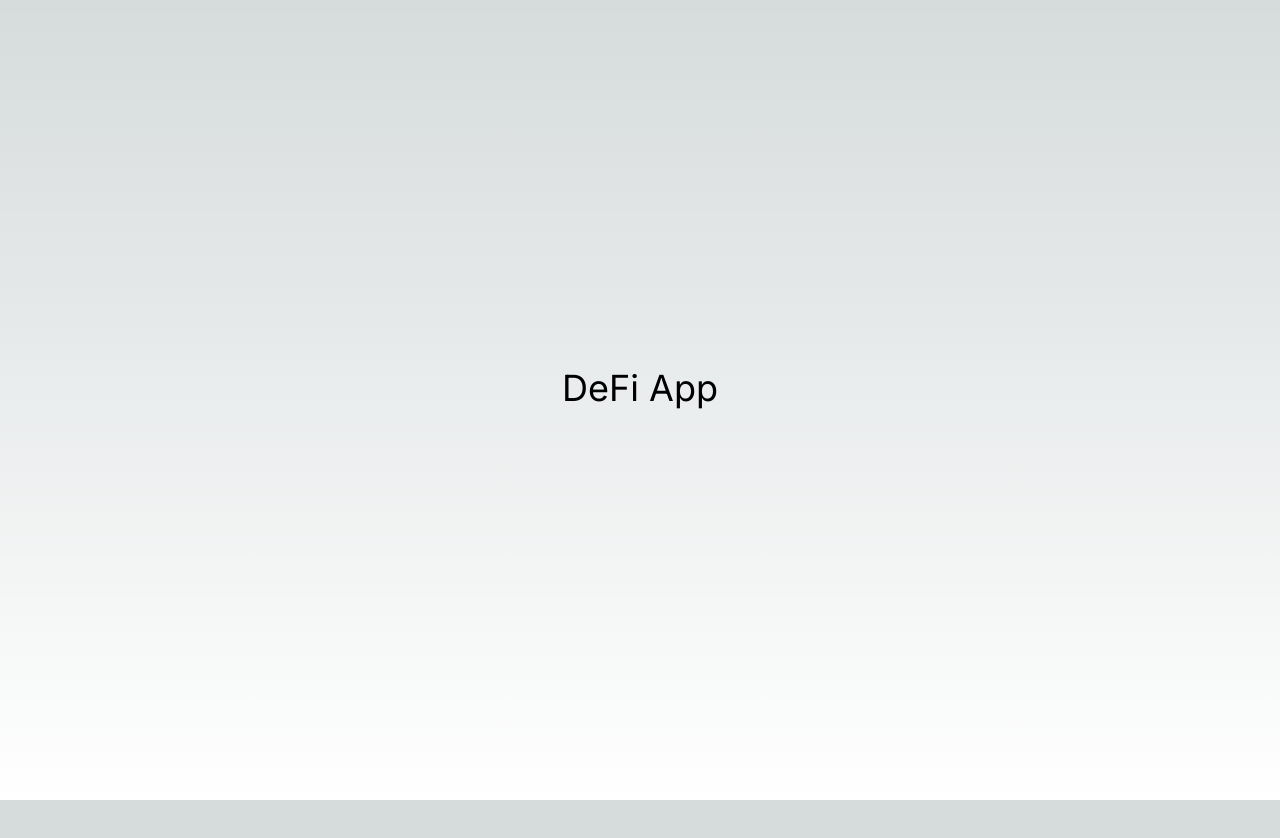
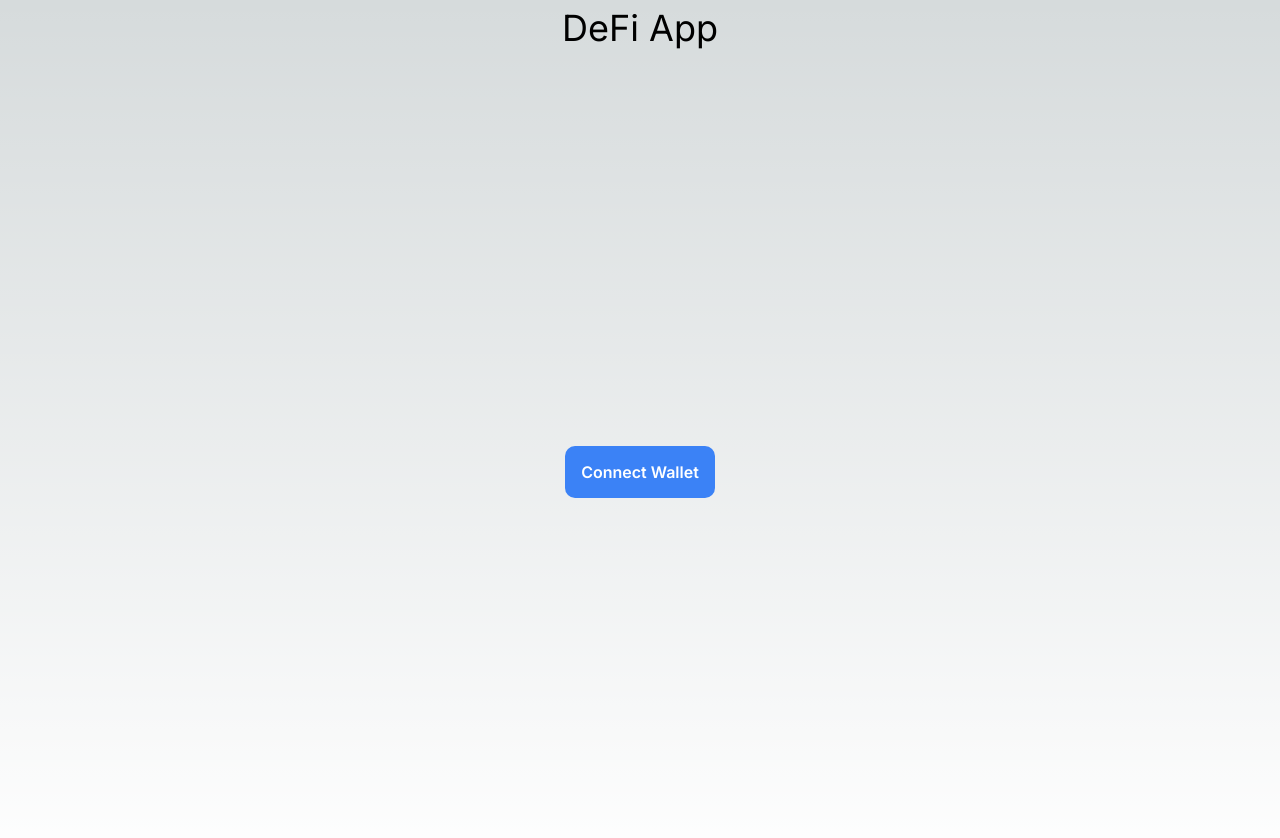
Before and after one commit to priyans619/DeFi--App, a Next.js app: page / in a window 1280 px wide. Shown: the top 838 px of the page. Before the commit the page ends 800 px from the top, so only its background shows below. Built offline with nearby package versions, Linux system fonts and the light colour scheme.

Commit message:
Render Metamask

```diff
--- a/app/page.tsx
+++ b/app/page.tsx
@@ -1,10 +1,11 @@
 import React from 'react';
+import Metamask from '@/components/Metamask';
 
 const Home: React.FC = () => {
   return (
     <div className="flex flex-col items-center justify-center min-h-screen py-2">
       <h1 className="text-4xl mb-6">DeFi App</h1>
-
+      <Metamask />
     </div>
   );
 };
```
